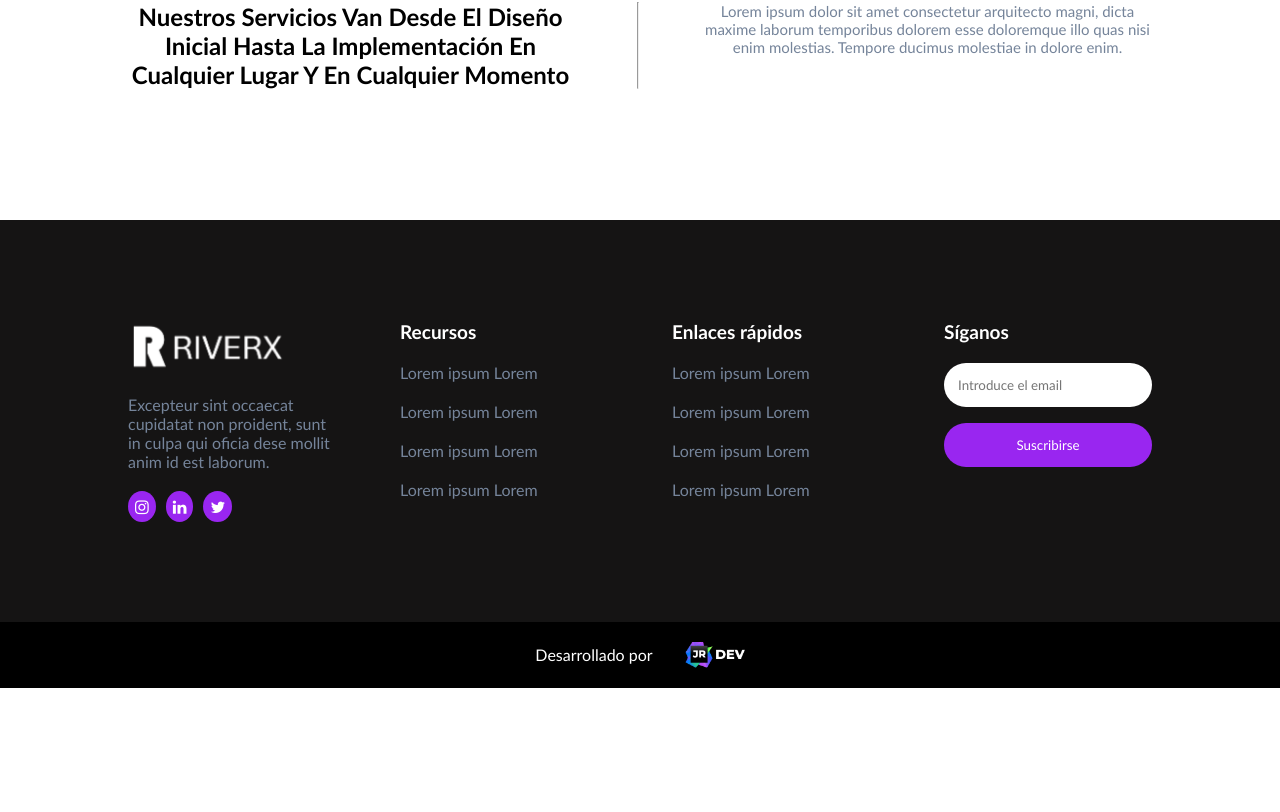
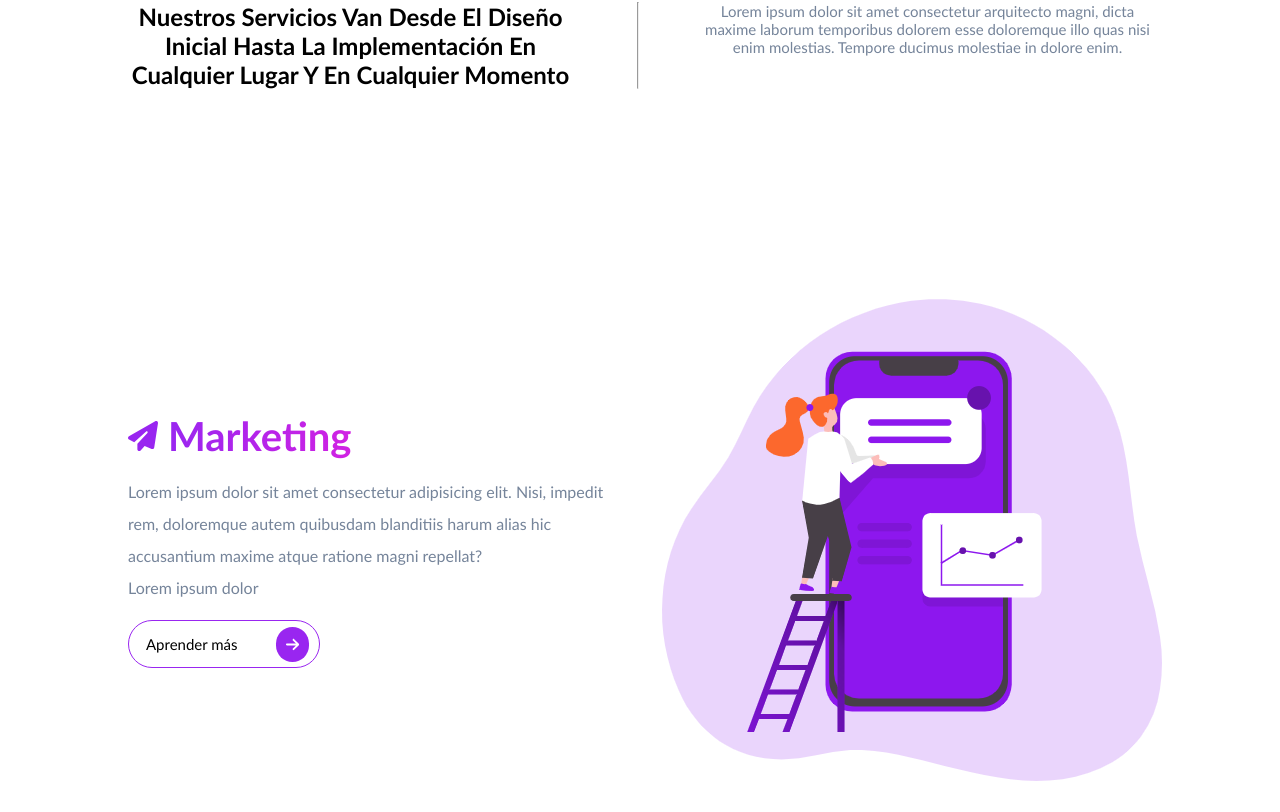
Before and after one commit to RIVERA-PRO/riverx-web, a React (Create React App) app: page / in a window 1280 px wide. Shown: the part 1328-2140 px from the top of the page. Before the commit the page ends 2016 px from the top, so only its background shows below. Built offline with nearby package versions, Linux system fonts and the light colour scheme.

Commit message:
marketing component

```diff
--- /dev/null
+++ b/src/Components/ButonMore/ButonMore.css
@@ -0,0 +1,36 @@
+
+
+.ButonMore{
+    background-color: var(--blanco);
+    border: none;
+    padding: 0px 10px 0px 17px;
+    border-radius: 30rem;
+    display: flex;
+    align-items: center;
+    justify-content: space-between;
+    width: 12rem;
+    height: 3rem;
+    gap: 10px;
+    cursor: pointer;
+    transition: 0.3s ease all;
+    font-size: 15px;
+    margin-top: 1rem;
+    border: 1px solid var(--color1);
+}
+
+.ButonMore:hover{
+    background: linear-gradient(to right, var(--color1), var(--color3));
+    border: 1px solid var(--blanco);
+    width: 13rem;
+    transition: 0.3s ease all;
+}
+
+.ButonMore:hover .icon{
+    background-color: var(--text-color);
+    transition: 0.3s ease all;
+
+}
+.ButonMore:hover {
+    color:var(--blanco);
+    transition: 0.3s ease all;
+}
--- /dev/null
+++ b/src/Components/ButonMore/ButonMore.jsx
@@ -0,0 +1,14 @@
+import React from 'react'
+import './ButonMore.css'
+import { FontAwesomeIcon } from '@fortawesome/react-fontawesome';
+import { faArrowRight } from '@fortawesome/free-solid-svg-icons';
+export default function ButonMore() {
+    return (
+        <button className='ButonMore'>
+
+            Aprender más
+            <FontAwesomeIcon icon={faArrowRight} className='icon' />
+
+        </button>
+    )
+}
--- a/src/Components/Hero/Hero.css
+++ b/src/Components/Hero/Hero.css
@@ -82,4 +82,8 @@
         padding: 100px 10%;
 
     }
+    .HeroImg img{
+        width: 100%;
+        object-fit: cover;
+    }
 }
--- /dev/null
+++ b/src/Components/Marketing/Marketing.css
@@ -0,0 +1,65 @@
+.ServiceContain{
+    height: 100vh;
+    margin: auto;
+    width: 100%;
+    overflow: hidden;
+    display: grid;
+    grid-auto-rows: max-content;
+    grid-template-columns: repeat(auto-fit, minmax(300px, 1fr));
+    gap: 4rem;
+    place-content: center;
+    padding: 10px 10%;
+    align-items: center;
+    transition: 0.3s ease all;
+}
+
+.deFlex{
+    display: flex;
+    gap: 10px;
+    align-items: center;
+    margin-bottom: 1rem;
+}
+.iconTitle{
+    color:var(--color1);
+    font-size: 30px;
+
+}
+
+.servisText p{
+  color: var(--text-color2);
+  line-height: 2rem;
+}
+
+.img{
+    display: flex;
+    justify-content: center;
+    align-items: center;
+}
+
+
+
+@media (max-width: 1024px){
+    .ServiceContain{
+        height: 100%;
+        padding: 10px 5%;
+
+    }
+
+    .deFlex{
+        text-align: center;
+        place-content: center;
+    }
+
+    .servisText{
+        display: flex;
+        flex-direction: column;
+        text-align: center;
+        justify-content: center;
+        align-items: center;
+        place-content: center;
+    }
+    .img img{
+        width: 100%;
+        object-fit: cover;
+    }
+}
--- /dev/null
+++ b/src/Components/Marketing/Marketing.jsx
@@ -0,0 +1,33 @@
+import React from 'react';
+import { FontAwesomeIcon } from '@fortawesome/react-fontawesome';
+import { faPaperPlane } from '@fortawesome/free-solid-svg-icons';
+import './Marketing.css';
+import ButonMore from '../ButonMore/ButonMore';
+import TitleService from '../TitleService/TitleService';
+import img from '../../img/services/service-1.png'
+export default function Marketing() {
+    return (
+        <div className='ServiceContain'>
+            <div className='servisText'>
+                <div className='deFlex'>
+                    <FontAwesomeIcon icon={faPaperPlane} className='iconTitle' />
+                    <TitleService text='Marketing' />
+                </div>
+                <p>
+                    Lorem ipsum dolor sit amet consectetur adipisicing elit. Nisi, impedit
+                    rem, doloremque autem quibusdam blanditiis harum alias hic accusantium
+                    maxime atque ratione magni repellat?
+                </p>
+
+                <p> Lorem ipsum dolor</p>
+                <ButonMore />
+            </div>
+
+            <div className='img'>
+                <img src={img} alt="img" />
+
+            </div>
+
+        </div>
+    );
+}
--- a/src/Components/Servicios/Servicios.css
+++ b/src/Components/Servicios/Servicios.css
@@ -1,6 +1,6 @@
 .ServiciosContain {
-    padding: 60px 10% 60px;
-    height: 50vh;
+    padding: 60px 10% ;
+    height: 40vh;
 
 }
 .ServiciosContain h1{
--- /dev/null
+++ b/src/Components/TitleService/TitleService.css
@@ -0,0 +1,19 @@
+/* TitleService.css */
+.titleService {
+    background: linear-gradient(to right, var(--color1), var(--color3)); /* Cambia los colores a tu elección */
+    -webkit-background-clip: text;
+    background-clip: text;
+    color: transparent;
+    display: inline-block; /* Para que el fondo degradado cubra solo el texto */
+    font-size: 40px;
+
+  }
+
+
+
+@media (max-width: 1024px){
+  .titleService{
+
+      text-align: center;
+  }
+}
--- /dev/null
+++ b/src/Components/TitleService/TitleService.jsx
@@ -0,0 +1,9 @@
+import React from 'react'
+import './TitleService.css'
+export default function TitleService({ text }) {
+    return (
+        <h2 className='titleService'>
+            {text}
+        </h2>
+    )
+}
--- a/src/Layouts/IndexLayout.jsx
+++ b/src/Layouts/IndexLayout.jsx
@@ -6,6 +6,7 @@ import Developer from '../Components/Developer/Developer'
 import ButonScroll from '../Components/ButonScroll/ButonScroll'
 import Empresas from '../Components/Empresas/Empresas'
 import Servicios from '../Components/Servicios/Servicios'
+import Marketing from '../Components/Marketing/Marketing'
 export default function IndexLayout() {
     return (
         <div>
@@ -13,6 +14,7 @@ export default function IndexLayout() {
             <Hero />
             <Empresas />
             <Servicios />
+            <Marketing />
             <Footer />
             <Developer />
             <ButonScroll />
```
